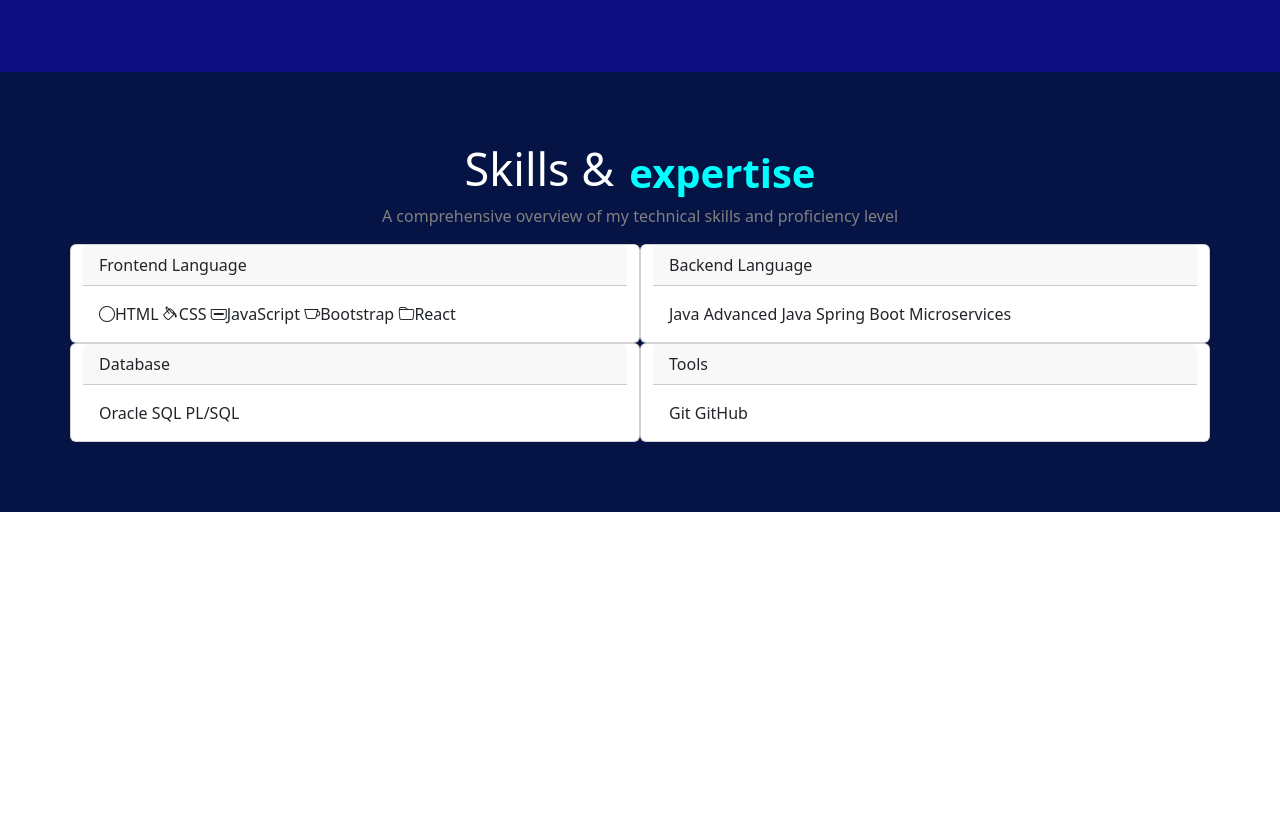
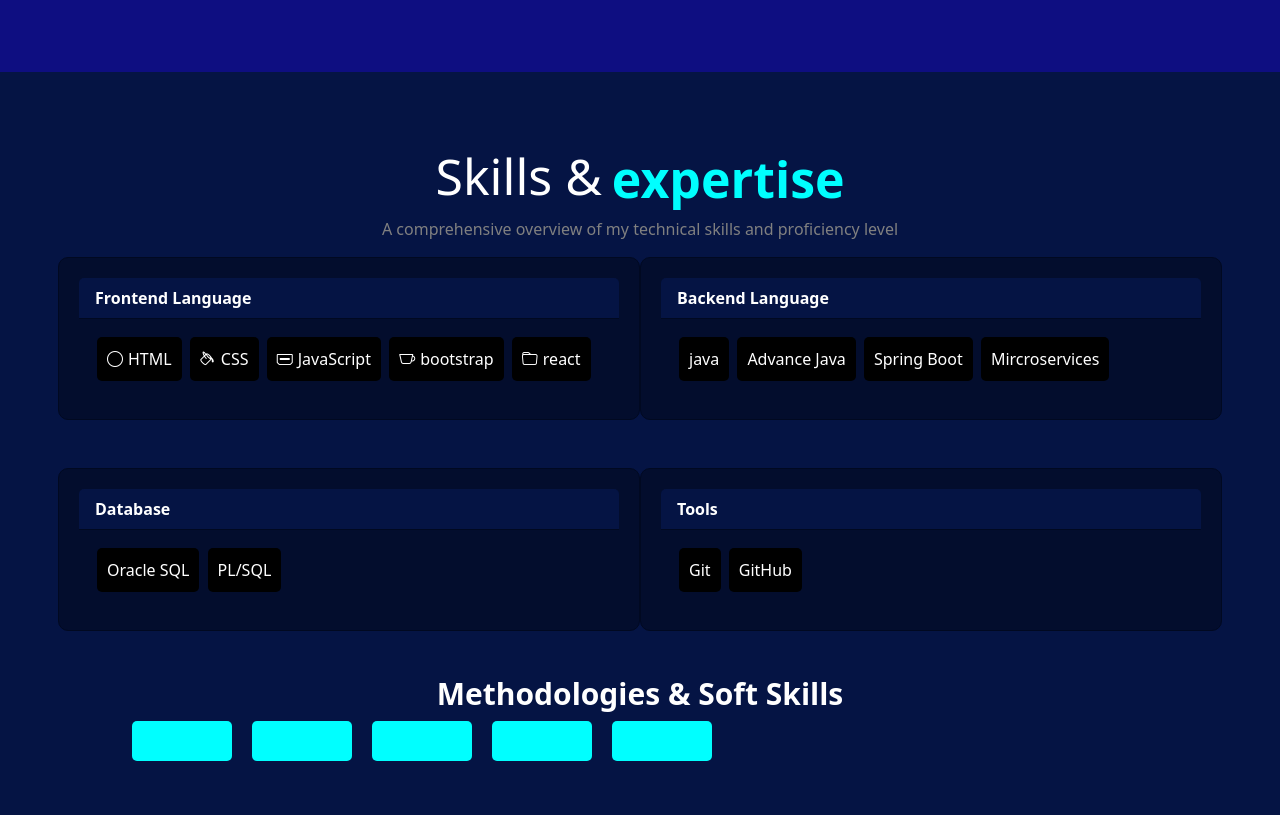
Before and after one commit to emroz26k/portfolio, a website: page public/index.html in a window 1280 px wide. Shown: the part 498-1313 px from the top of the page. Before the commit the page ends 1010 px from the top, so only its background shows below. Drawn offline with nearby package versions, Linux system fonts and the light colour scheme.

Commit message:
Update the styling

```diff
--- a/public/index.html
+++ b/public/index.html
@@ -113,68 +113,60 @@
     </section>
     <!-- skills me ============================================= -->
     <section id="skills">
-        <div class="d-flex">
+        <div class="heading">
             <h1>Skills &</h1>
             <strong>expertise</strong>
         </div>
+
         <div>
             <p>A comprehensive overview of my technical skills and proficiency level</p>
         </div>
-
         <div class="container">
-            <div class="row">
+            <div class="row  gx-5 gy-5">
                 <div class="card col-lg-6">
                     <div class="card-header">Frontend Language</div>
                     <div class="card-body">
-
                         <span class="bi bi-circle">HTML</span>
                         <span class="bi bi-paint-bucket">CSS</span>
                         <span class="bi bi-thunderbolt">JavaScript</span>
-                        <span class="bi bi-cup">Bootstrap</span>
-                        <span class="bi bi-folder">React</span>
-
+                        <span class="bi bi-cup">bootstrap</span>
+                        <span class="bi bi-folder">react</span>
                     </div>
-
                 </div>
-
                 <div class="card col-lg-6">
                     <div class="card-header">Backend Language</div>
                     <div class="card-body">
-
-                        <span class="">Java</span>
-                        <span class="">Advanced Java</span>
+                        <span class="">java</span>
+                        <span class="">Advance Java</span>
                         <span class="">Spring Boot</span>
-                        <span class="">Microservices</span>
-
+                        <span class="">Mircroservices</span>
                     </div>
-
                 </div>
                 <div class="card col-lg-6">
                     <div class="card-header">Database</div>
                     <div class="card-body">
-
                         <span class="">Oracle SQL</span>
                         <span class="">PL/SQL</span>
-
                     </div>
-
                 </div>
                 <div class="card col-lg-6">
                     <div class="card-header">Tools</div>
-                    <div class="card-body">
-
-                        <span class="">Git</span>
-                        <span class="">GitHub</span>
-
-                    </div>
-
+                    <div class="card-body"> <span class="">Git</span> <span class="">GitHub</span> </div>
                 </div>
 
             </div>
+            <div class="more_skills">
 
+                     <div class="header">
+                        Methodologies & Soft Skills
+
+                     </div>
+                    <div class="body">
+                    <span></span><span></span><span></span><span></span><span></span>
+                    </div>
+
+            </div>
         </div>
-
-
     </section>
 
 
--- a/public/portfolio.css
+++ b/public/portfolio.css
@@ -138,22 +138,76 @@
 }
 
 
-#skills .d-flex{
+#skills .heading{
+    display: flex;
 
     justify-content: center;
     align-items: center;
-    gap: 15px;
-}
-#skills .d-flex h1{
-    color: white;
-    font-size: 45px;
+      gap: 10px;
 
 }
-#skills .d-flex strong{
+#skills .heading h1{
+    color: white;
+    font-size: 50px;
+}
+#skills .heading strong{
     color: cyan;
-    font-size: 40px;
+    font-size: 50px;
 }
 #skills p{
     text-align: center;
     color: gray;
 }
+#skills .card{
+    background-color: #030d2d;
+    border: 1px solid #010921;
+    border-radius: 10px;
+    padding: 20px;
+
+}
+#skills .card-header{
+    color: white;
+    background-color: #051444;
+    border-bottom: 1px solid #010921;
+    font-weight: bold;
+
+
+}
+#skills .container span{
+    background-color: black;
+    display: inline-flex;
+    color: white;
+    padding: 10px;
+    border-radius: 5px;
+    margin: 2px;
+    transition: 0.4s;
+    gap:5px;
+    align-items: center;
+
+}
+#skills .container span:hover{
+
+    transform: translateY(-3px);
+
+}
+#skills .more_skills{
+    padding: 40px;
+
+
+}
+#skills .more_skills .header{
+    display: flex;
+    align-items: center;
+    justify-content: center;
+    color: white;
+    font-size: 30px;
+    font-weight: bold;
+}
+#skills .more_skills .body span{
+    width: 100px;
+    padding: 20px;
+    margin: 5px 10px;
+    background-color: cyan;
+
+
+}
```
